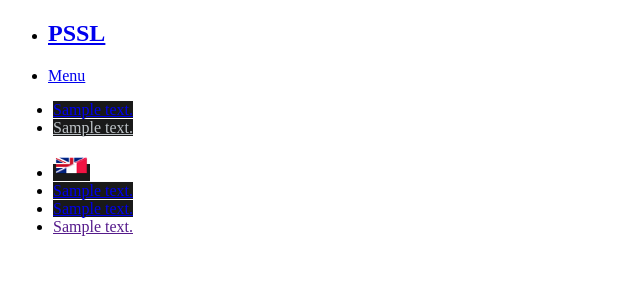
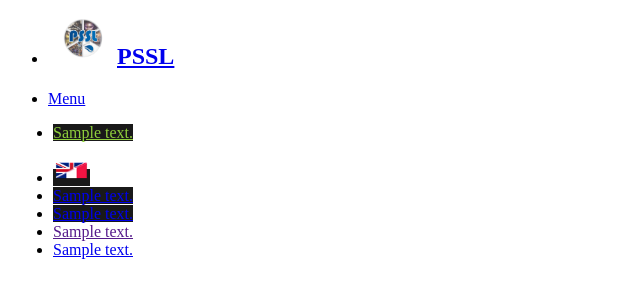
Before and after one commit to JulienBernard/PSSL, a PHP site: the page made by template/header.connect.php in a window 1280 px wide. Shown: the top 300 px of the page, without its empty margins (0-640 px from the left). Run offline with PHP 8.4, Linux system fonts and the light colour scheme; tables that the repository leaves empty or names only in its code hold one stand-in row (values such as "Sample post"); the template is opened without the code that fills it: most values are stand-ins (such as "Sample title", 1, 10 or a date in 2020); data that the repository does not hold is empty; some libraries are stand-ins or nearby versions.

Commit message:
Improvement of user navigation and website ergonomy.
- better partners logo
- added project logo on header and footer

```diff
--- a/Views/index.php
+++ b/Views/index.php
@@ -5,7 +5,7 @@
 				<div class="hide-for-small">
 					<ul data-orbit="" data-options="slide_number:false;bullets:false;timer_speed:4000;" class="orbit">
 						<li class="active">
-							<a href="subscribe.php">
+							<a href="#" data-reveal-id="loginModal">
 								<img src="./img/demo2.jpg" />
 								<div class="orbit-caption"><?php echo $Lang->getIndexText('new1'); ?></div>
 							</a>
--- a/template/header.connect.php
+++ b/template/header.connect.php
@@ -51,7 +51,7 @@
 		<nav class="top-bar">
 			<ul class="title-area">
 				<li class="name">
-					<h1><a href="index.php">PSSL</a></h1>
+					<a href="index.php"><img src="./img/logo.png" style="width: 69px; margin-top: 3px; display: inline-block;"/><h1 style="display: inline-block;">PSSL</a></h1>
 				</li>
 				<li class="toggle-topbar menu-icon"><a href="#"><span>Menu</span></a></li>
 			</ul>
@@ -59,10 +59,7 @@
 			<section class="top-bar-section" style="padding: 0 5px 0 5px;">
 				<ul class="left">
 					<li>
-						<a href="logout.php" style="background: #191919;"><?php echo $Lang->getHeaderText('logout'); ?></a>
-					</li>
-					<li>
-						<a href="subscribe.php" style="color: #bdc3c7; background: #191919;"><?php echo $Lang->getHeaderText('subscribe'); ?></a>
+						<a href="subscribe.php" style="color: #8FCF3C; background: #191919;"><?php echo $Lang->getHeaderText('subscribe'); ?></a>
 					</li>
 				</ul>
 				<ul class="right">
@@ -81,7 +78,10 @@
 						<a href="pages.php" style="background: #191919;"><?php echo $Lang->getHeaderText('team'); ?></a>
 					</li>
 					<li class="has-button">
-						<a href="" class="alert small button" data-reveal-id="accountModal"><?php echo $Lang->getHeaderText('account'); ?></a>
+						<a href="" class="success button" data-reveal-id="accountModal"><?php echo $Lang->getHeaderText('account'); ?></a>
+					</li>
+					<li class="has-button">
+						<a href="logout.php" class="alert button"><?php echo $Lang->getHeaderText('logout'); ?></a>
 					</li>
 				</ul>
 			</section>
--- a/template/header.php
+++ b/template/header.php
@@ -51,7 +51,7 @@
 		<nav class="top-bar">
 			<ul class="title-area">
 				<li class="name">
-					<h1><a href="index.php">PSSL</a></h1>
+					<a href="index.php"><img src="./img/logo.png" style="width: 69px; margin-top: 3px; display: inline-block;"/><h1 style="display: inline-block;">PSSL</a></h1>
 				</li>
 				<li class="toggle-topbar menu-icon"><a href="#"><span>Menu</span></a></li>
 			</ul>
```
Also changed, not shown: template/footer.connect.php (+10 -5 lines), template/footer.php (+8 -5 lines), img/esiea.png (deleted), img/esieaLogo.gif (added), img/intechinfo.png (deleted), img/intechinfoLogo.png (added), img/logo.png (added).
